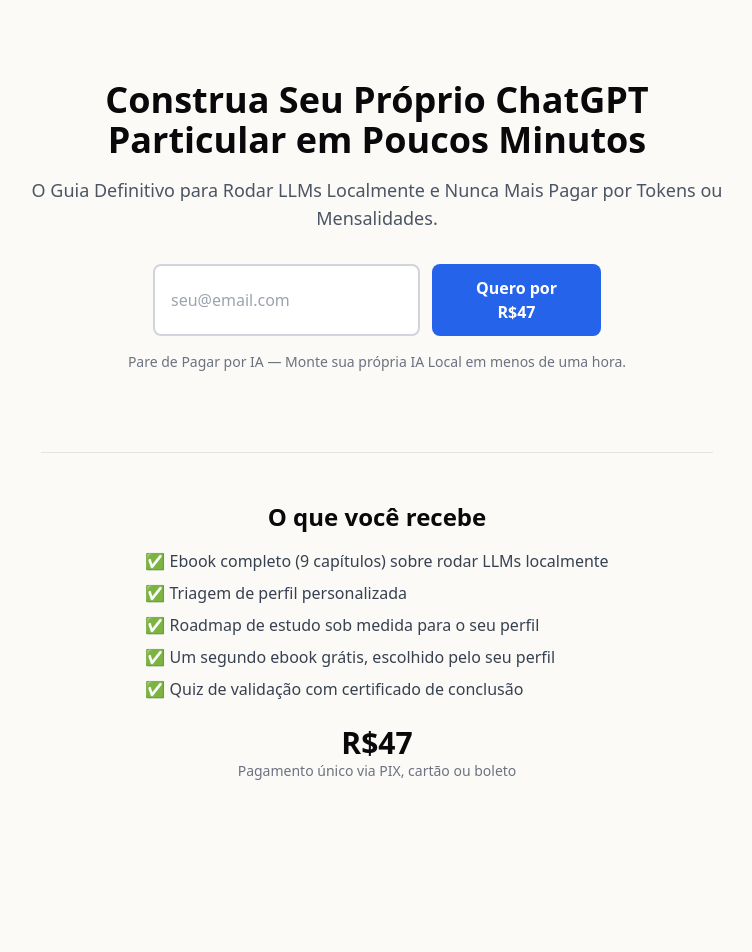
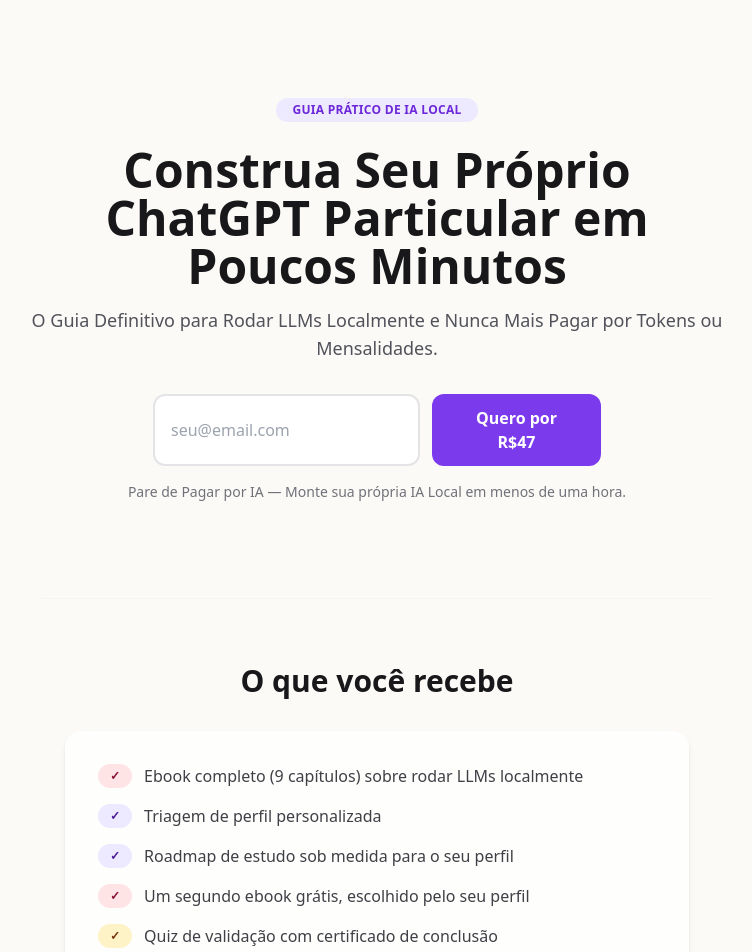
Before and after one commit to limajeferson/matrizcentral, a Next.js app: page / in a window 1280 px wide. Shown: the top 952 px of the page, without its empty margins (263-1015 px from the left). Before the commit the page ends 829 px from the top, so only its background shows below. Built offline with nearby package versions, Linux system fonts and the light colour scheme.

Commit message:
feat: redesign da landing page com tokens de identidade visual

```diff
--- a/src/components/marketing/Hero.tsx
+++ b/src/components/marketing/Hero.tsx
@@ -33,36 +33,39 @@ export default function Hero() {
   };
 
   return (
-    <section className="max-w-3xl mx-auto px-6 py-20 text-center">
-      <h1 className="text-4xl font-bold mb-4">
+    <section className="mx-auto max-w-3xl px-6 py-24 text-center">
+      <span className="mb-6 inline-block rounded-full bg-violet-100 px-4 py-1 text-xs font-semibold uppercase tracking-wide text-violet-700">
+        Guia prático de IA local
+      </span>
+      <h1 className="mb-4 text-4xl font-bold text-zinc-900 sm:text-5xl">
         Construa Seu Próprio ChatGPT Particular em Poucos Minutos
       </h1>
-      <p className="text-lg text-gray-600 mb-8">
+      <p className="mb-8 text-lg text-zinc-600">
         O Guia Definitivo para Rodar LLMs Localmente e Nunca Mais Pagar por
         Tokens ou Mensalidades.
       </p>
 
-      <div className="flex flex-col sm:flex-row gap-3 justify-center max-w-md mx-auto">
+      <div className="mx-auto flex max-w-md flex-col justify-center gap-3 sm:flex-row">
         <input
           type="email"
           placeholder="seu@email.com"
           value={email}
           onChange={(e) => setEmail(e.target.value)}
-          className="flex-1 border-2 border-gray-300 rounded-lg px-4 py-3"
+          className="flex-1 rounded-xl border-2 border-zinc-200 px-4 py-3 focus:border-violet-400 focus:outline-none"
         />
         <button
           type="button"
           onClick={handleCheckout}
           disabled={loading}
-          className="bg-blue-600 text-white px-6 py-3 rounded-lg font-bold disabled:opacity-50"
+          className="rounded-xl bg-violet-600 px-6 py-3 font-bold text-white transition hover:bg-violet-700 disabled:opacity-50"
         >
           {loading ? "Redirecionando..." : "Quero por R$47"}
         </button>
       </div>
 
-      {error && <p className="text-red-600 text-sm mt-3">{error}</p>}
+      {error && <p className="mt-3 text-sm text-red-600">{error}</p>}
 
-      <p className="text-sm text-gray-500 mt-4">
+      <p className="mt-4 text-sm text-zinc-500">
         Pare de Pagar por IA — Monte sua própria IA Local em menos de uma hora.
       </p>
     </section>
--- a/src/components/marketing/PricingSection.tsx
+++ b/src/components/marketing/PricingSection.tsx
@@ -1,16 +1,34 @@
+import GlassCard from "@/components/ui/glass-card";
+import CategoryBadge from "@/components/ui/category-badge";
+
+const FEATURES: { label: string; variant: "ebook" | "quiz" | "roadmap" }[] = [
+  { label: "Ebook completo (9 capítulos) sobre rodar LLMs localmente", variant: "ebook" },
+  { label: "Triagem de perfil personalizada", variant: "roadmap" },
+  { label: "Roadmap de estudo sob medida para o seu perfil", variant: "roadmap" },
+  { label: "Um segundo ebook grátis, escolhido pelo seu perfil", variant: "ebook" },
+  { label: "Quiz de validação com certificado de conclusão", variant: "quiz" },
+];
+
 export default function PricingSection() {
   return (
-    <section className="max-w-2xl mx-auto px-6 py-12 text-center border-t">
-      <h2 className="text-2xl font-bold mb-4">O que você recebe</h2>
-      <ul className="text-left inline-block space-y-2 text-gray-700">
-        <li>✅ Ebook completo (9 capítulos) sobre rodar LLMs localmente</li>
-        <li>✅ Triagem de perfil personalizada</li>
-        <li>✅ Roadmap de estudo sob medida para o seu perfil</li>
-        <li>✅ Um segundo ebook grátis, escolhido pelo seu perfil</li>
-        <li>✅ Quiz de validação com certificado de conclusão</li>
-      </ul>
-      <p className="text-3xl font-bold mt-6">R$47</p>
-      <p className="text-sm text-gray-500">Pagamento único via PIX, cartão ou boleto</p>
+    <section className="mx-auto max-w-2xl border-t border-zinc-100 px-6 py-16">
+      <h2 className="mb-8 text-center text-3xl font-bold text-zinc-900">
+        O que você recebe
+      </h2>
+      <GlassCard className="p-8">
+        <ul className="space-y-4">
+          {FEATURES.map((feature) => (
+            <li key={feature.label} className="flex items-center gap-3">
+              <CategoryBadge variant={feature.variant}>✓</CategoryBadge>
+              <span className="text-zinc-700">{feature.label}</span>
+            </li>
+          ))}
+        </ul>
+      </GlassCard>
+      <p className="mt-8 text-center text-4xl font-bold text-zinc-900">R$47</p>
+      <p className="text-center text-sm text-zinc-500">
+        Pagamento único via PIX, cartão ou boleto
+      </p>
     </section>
   );
 }
```
